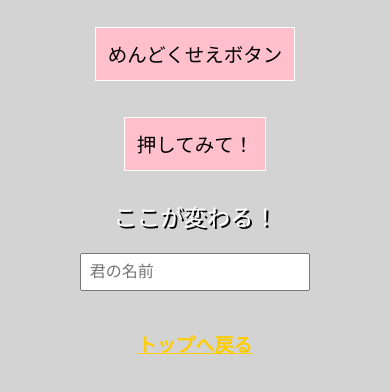
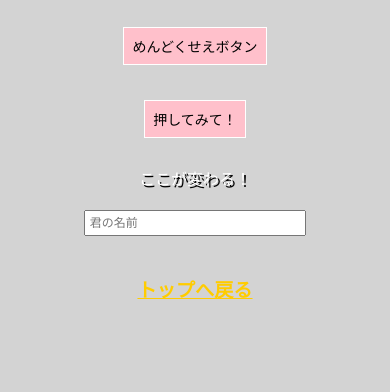
Before and after one commit to kakikouri/kakiage, a plain HTML site: page grokgithub.html in a window 390 px wide. Shown: the part 70-462 px from the top of the page. Drawn offline with Linux system fonts and the light colour scheme.

Commit message:
Add files via upload

```diff
--- a/grokgithub.html
+++ b/grokgithub.html
@@ -53,16 +53,16 @@ input {
 }
 
  @media (max-width: 600px) {
-            #output, #myText { font-size: 6vw; }
+    #output, #myText { font-size: 16px !important; }
     button {
-                font-size: 5vw;
-                padding: 3vw;
+        font-size: 14px !important;
+        padding: 8px !important;
     }
     input {
-              font-size: 1rem;
-              padding: 0.5rem;
-              width: 60%;
-               max-width: 300px;
+        font-size: 12px !important;
+        padding: 4px !important;
+        width: 60% !important;
+        max-width: 300px !important;
     }
 }
     </style>
```
Lines whose indentation alone changed are shown as unchanged.
